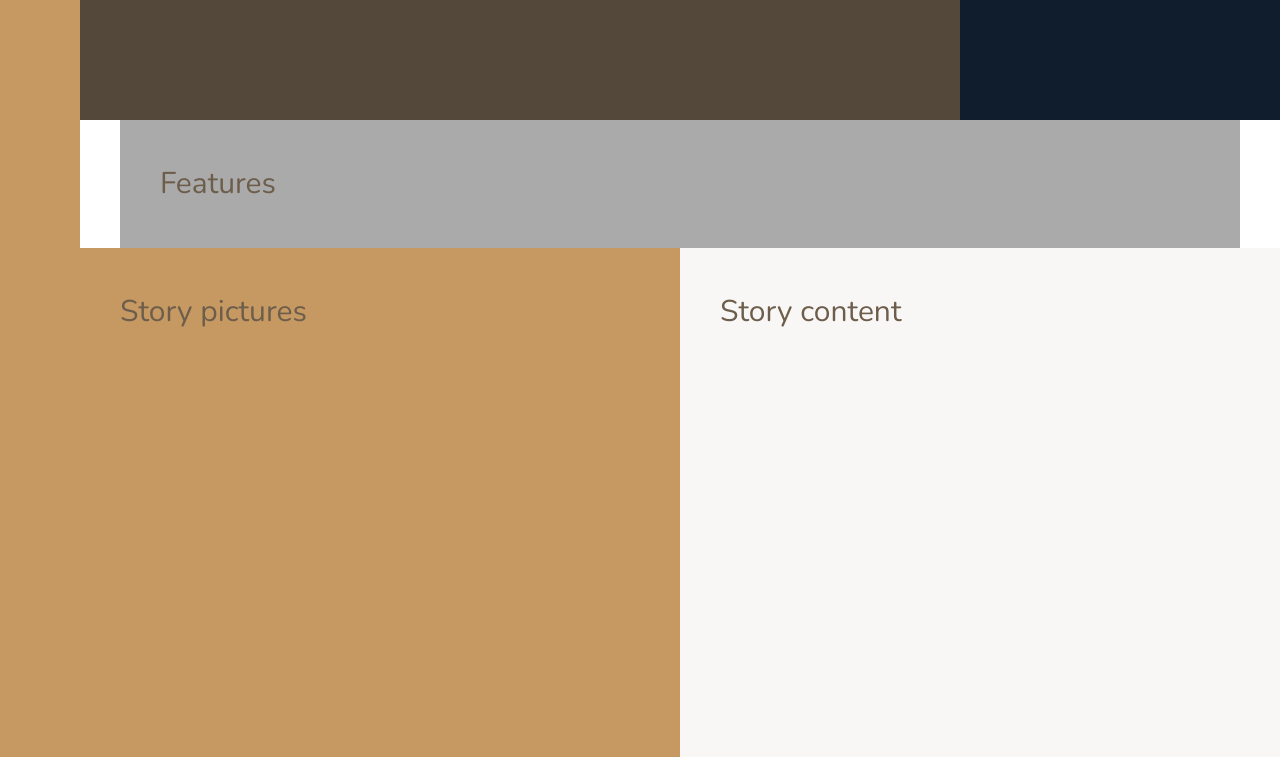
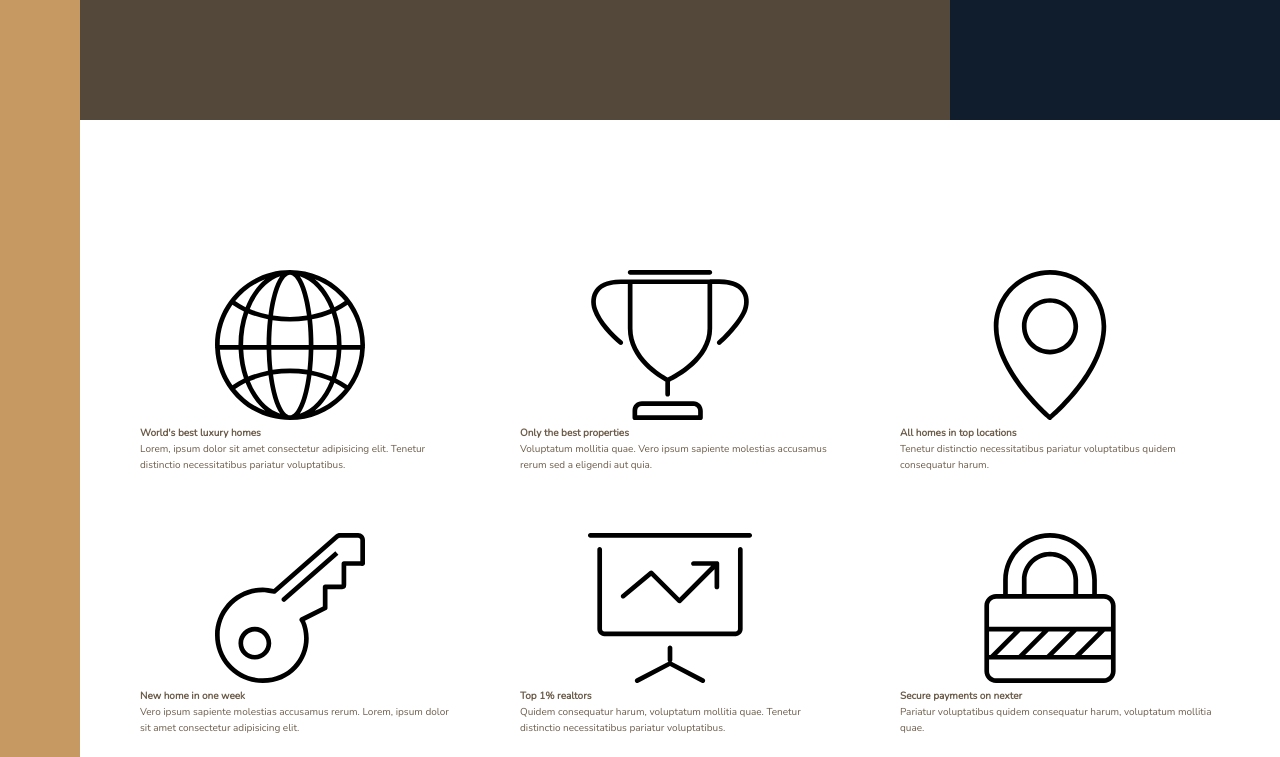
Before and after one commit to nickachristensen/Nexter, a website: page index.html in a window 1280 px wide. Shown: the part 520-1277 px from the top of the page. Drawn offline with nearby package versions, Linux system fonts and the light colour scheme.

Commit message:
started features section

```diff
--- a/index.html
+++ b/index.html
@@ -25,7 +25,65 @@
         </div>
 
         <section class="features">
-            Features
+            <div class="feature">
+                <svg class="feature__icon">
+                    <use xlink:href="img/sprite.svg#icon-global"></use>
+                </svg>
+                <h4 class="heading-4">World's best luxury homes</h4>
+                <p class="feature__text">
+                    Lorem, ipsum dolor sit amet consectetur adipisicing elit. Tenetur distinctio necessitatibus pariatur voluptatibus.
+                </p>
+            </div>
+
+            <div class="feature">
+                <svg class="feature__icon">
+                    <use xlink:href="img/sprite.svg#icon-trophy"></use>
+                </svg>
+                <h4 class="heading-4">Only the best properties</h4>
+                <p class="feature__text">
+                    Voluptatum mollitia quae. Vero ipsum sapiente molestias accusamus rerum sed a eligendi aut quia.
+                </p>
+            </div>
+
+            <div class="feature">
+                <svg class="feature__icon">
+                    <use xlink:href="img/sprite.svg#icon-map-pin"></use>
+                </svg>
+                <h4 class="heading-4">All homes in top locations</h4>
+                <p class="feature__text">
+                    Tenetur distinctio necessitatibus pariatur voluptatibus quidem consequatur harum.
+                </p>
+            </div>
+
+            <div class="feature">
+                <svg class="feature__icon">
+                    <use xlink:href="img/sprite.svg#icon-key"></use>
+                </svg>
+                <h4 class="heading-4">New home in one week</h4>
+                <p class="feature__text">
+                    Vero ipsum sapiente molestias accusamus rerum. Lorem, ipsum dolor sit amet consectetur adipisicing elit.
+                </p>
+            </div>
+
+            <div class="feature">
+                <svg class="feature__icon">
+                    <use xlink:href="img/sprite.svg#icon-presentation"></use>
+                </svg>
+                <h4 class="heading-4">Top 1% realtors</h4>
+                <p class="feature__text">
+                    Quidem consequatur harum, voluptatum mollitia quae. Tenetur distinctio necessitatibus pariatur voluptatibus.
+                </p>
+            </div>
+
+            <div class="feature">
+                <svg class="feature__icon">
+                    <use xlink:href="img/sprite.svg#icon-lock"></use>
+                </svg>
+                <h4 class="heading-4">Secure payments on nexter</h4>
+                <p class="feature__text">
+                    Pariatur voluptatibus quidem consequatur harum, voluptatum mollitia quae.
+                </p>
+            </div>
         </section>
 
         <div class="story__pictures">
--- a/sass/_base.scss
+++ b/sass/_base.scss
@@ -37,10 +37,5 @@ body {
 .container {
     display: grid;
     grid-template-rows: 80vh min-content 40vw repeat(3, min-content);
-    grid-template-columns: [sidebar-start] 8rem [sidebar-end full-start] 1fr [center-start] repeat(8, [col-start] minmax(min-content, 14rem) [col-end]) [center-end] 1fr [full-end];
-
-    & > * {
-        padding: 40px;
-        font-size: 3rem;
-    }
+    grid-template-columns: [sidebar-start] 8rem [sidebar-end full-start] minmax(6rem, 1fr) [center-start] repeat(8, [col-start] minmax(min-content, 14rem) [col-end]) [center-end] minmax(6rem, 1fr) [full-end];
 }
--- a/sass/_features.scss
+++ b/sass/_features.scss
@@ -1,5 +1,9 @@
 .features {
-    background-color: $color-grey-light-2;
     grid-column: center-start / center-end;
 
+    margin: 15rem 0;
+
+    display: grid;
+    grid-template-columns: repeat(3, 1fr);
+    grid-gap: 6rem;
 }
```
Also changed, not shown: css/style.css.
